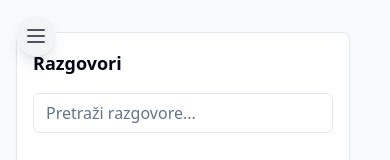
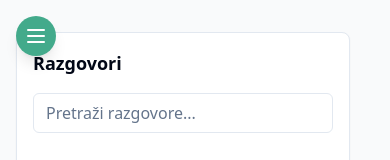
Before and after one commit to marinkres/rado-whats-up-jobs, a React (Vite) app: page /chat in a window 390 px wide. Shown: the top 160 px of the page. Built offline with nearby package versions, Linux system fonts and the light colour scheme.

Commit message:
feat: Update sidebar button styles for improved visibility and accessibility

```diff
--- a/src/components/Sidebar.tsx
+++ b/src/components/Sidebar.tsx
@@ -24,9 +24,9 @@ const Sidebar = () => {
       {/* Mobile toggle button */}
       <button
         onClick={toggleSidebar}
-        className="md:hidden fixed top-4 left-4 z-50 p-2 bg-gray-100 rounded-full shadow-lg"
+        className="md:hidden fixed top-4 left-4 z-50 p-2 bg-[#43AA8B] rounded-full shadow-lg"
       >
-        <Menu className="h-6 w-6 text-gray-600" />
+        <Menu className="h-6 w-6 text-white" />
       </button>
 
       {/* Sidebar */}
@@ -68,16 +68,16 @@ const Sidebar = () => {
             </div>
           </div>
           <button
+            onClick={() => window.location.href = "/"}
+            className="w-full py-2 bg-red-800 text-white font-semibold rounded-lg hover:bg-red-700 transition"
+          >
+            Odjava
+          </button>
+          <button
             onClick={() => window.location.href = "mailto:support@rado.ai"}
             className="w-full py-2 bg-[#43AA8B] text-white font-semibold rounded-lg hover:bg-green-600 transition"
           >
             Kontaktiraj podršku
-          </button>
-          <button
-            onClick={() => window.location.href = "/"}
-            className="w-full py-2 bg-red-800 text-white font-semibold rounded-lg hover:bg-red-700 transition"
-          >
-            Odjava
           </button>
         </div>
       </aside>
```
